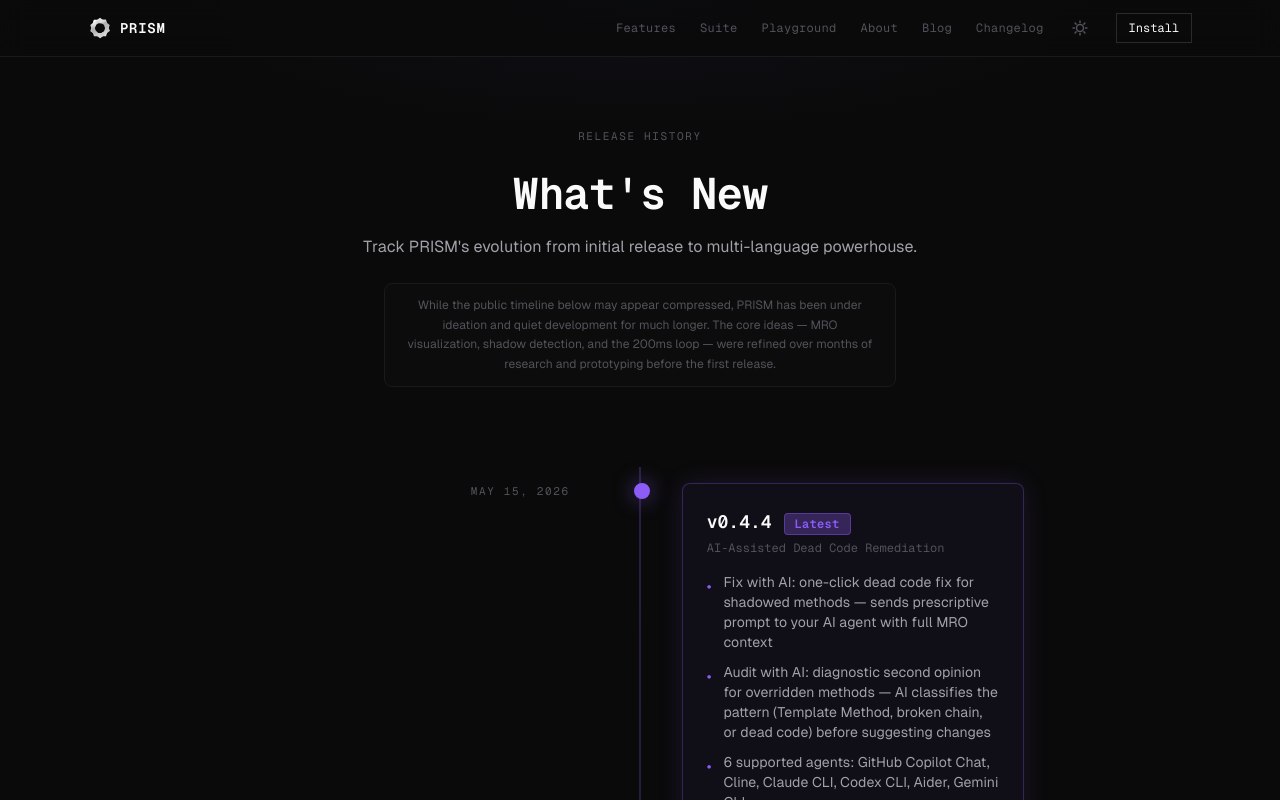
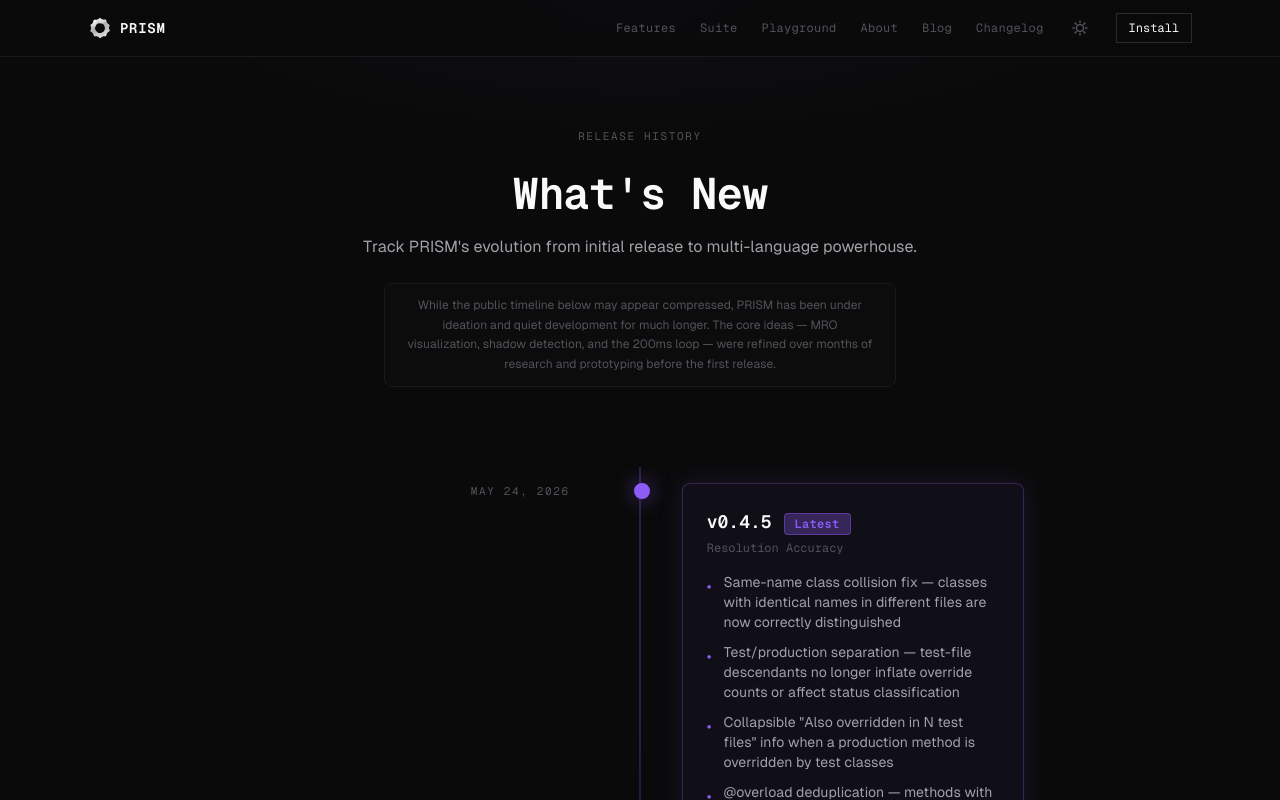
Before and after one commit to prism-tools-dev/prism-website, a Next.js app: page /changelog in a window 1280 px wide. Shown: the top 800 px of the page. Built offline with nearby package versions, Linux system fonts and the light colour scheme.

Commit message:
changelog: add v0.4.5 — resolution accuracy
Name collision fix, test/production separation, @overload dedup,
hover card repositioning, test descendant UI.

```diff
--- a/app/changelog/page.tsx
+++ b/app/changelog/page.tsx
@@ -3,6 +3,19 @@
 import { motion } from "framer-motion";
 
 const releases = [
+  {
+    version: "v0.4.5",
+    date: "May 24, 2026",
+    label: "Resolution Accuracy",
+    changes: [
+      "Same-name class collision fix \u2014 classes with identical names in different files are now correctly distinguished",
+      "Test/production separation \u2014 test-file descendants no longer inflate override counts or affect status classification",
+      "Collapsible \"Also overridden in N test files\" info when a production method is overridden by test classes",
+      "@overload deduplication \u2014 methods with multiple overload signatures no longer show duplicate CodeLens entries",
+      "Hover cards reposition beside triggers instead of covering them",
+    ],
+    highlight: true,
+  },
   {
     version: "v0.4.4",
     date: "May 15, 2026",
@@ -13,7 +26,7 @@ const releases = [
       "6 supported agents: GitHub Copilot Chat, Cline, Claude CLI, Codex CLI, Aider, Gemini CLI",
       "Per-overrider super() call breakdown in audit prompts",
     ],
-    highlight: true,
+    highlight: false,
   },
   {
     version: "v0.4.3",
```
